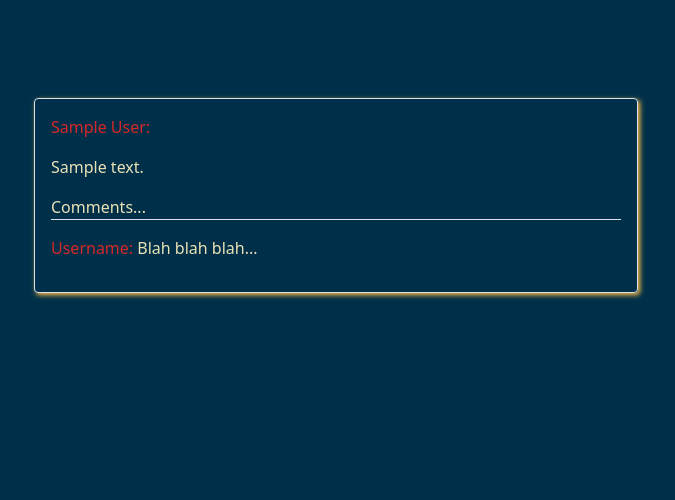
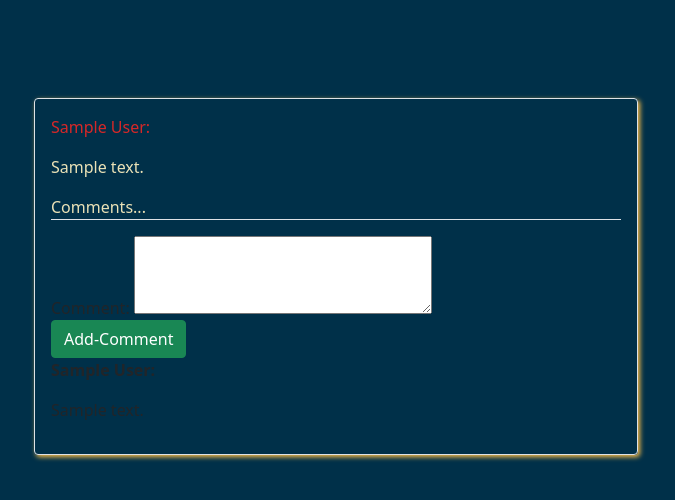
Before and after one commit to Rossi-21/basketball, a Flask app: template flask_app/templates/show_post.html in a window 1280 px wide. Shown: the part 76-576 px from the top of the page, without its empty margins (304-979 px from the left). Run offline with Flask 3, Linux system fonts and the light colour scheme; the template is opened without the code that fills it: most values are stand-ins (such as "Sample title", 1, 10 or a date in 2020).

Commit message:
more comments

```diff
--- a/flask_app/controllers/post_controller.py
+++ b/flask_app/controllers/post_controller.py
@@ -112,6 +112,7 @@ def show_post(id):
     }
 
     post = Post.get_one_post(data)
+    post.comments = Comment.get_comments_by_post_id(post.id)
 
     return render_template("show_post.html", user=user, post=post)
 
--- a/flask_app/templates/show_post.html
+++ b/flask_app/templates/show_post.html
@@ -35,7 +35,24 @@
                             <p class="txt2">{{post.content}}</p>
                     </div>
                         <p class="border-bottom txt2">Comments...</p>
-                        <p class="txt">Username: <span class="txt2">Blah blah blah...</span></p>
+                        <div>
+                        <form action="/comment/create/submit/{{post.id}}" method="post" class="new-comment">
+                                <div class="form-group">
+                                    <label for="content">Comment:</label>
+                                    <textarea id="content" name="content" rows="3" cols="30"></textarea>
+                                </div>
+                                <input type="hidden" name="post_id" value="{{post.id}}">
+                                <input type="submit" value="Add-Comment" class="btn btn-success">
+                            </form>
+                        </div>
+                        <div class="comment-section">
+                            {% for comment in post.comments %}
+                                <div class="comment">
+                                    <p class="user-comment"><strong>{{ comment.user.first_name }} {{ comment.user.last_name }}: </strong>
+                                    <p class="comment-content"> {{ comment.content }}</p>
+                                </div>
+                            {% endfor %}
+                        </div>
                 </div>
             </div>
         </div>
```
